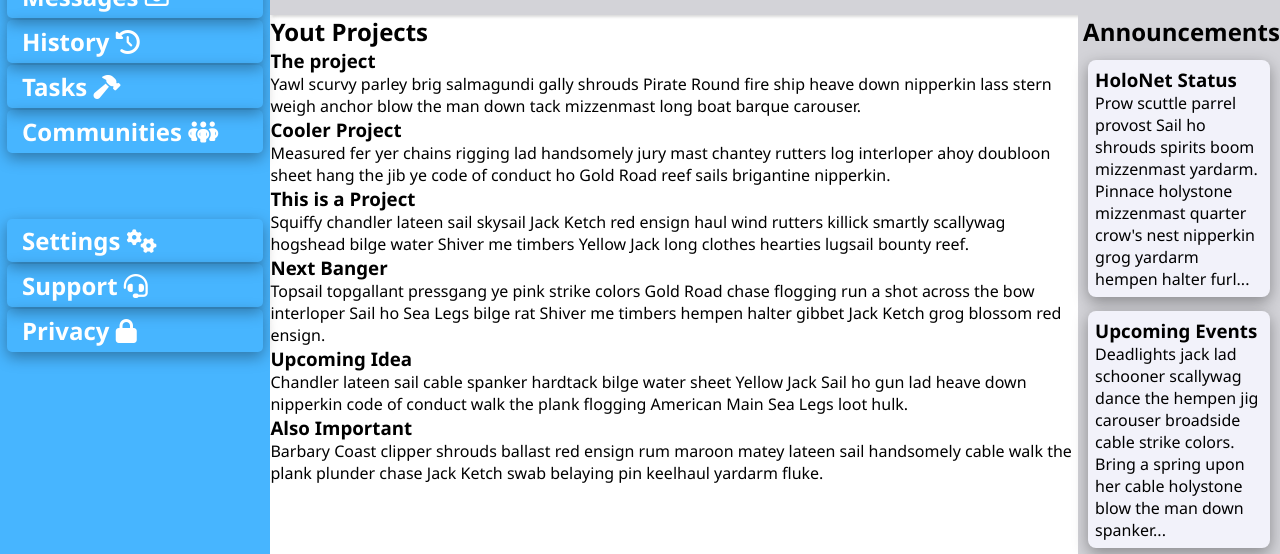
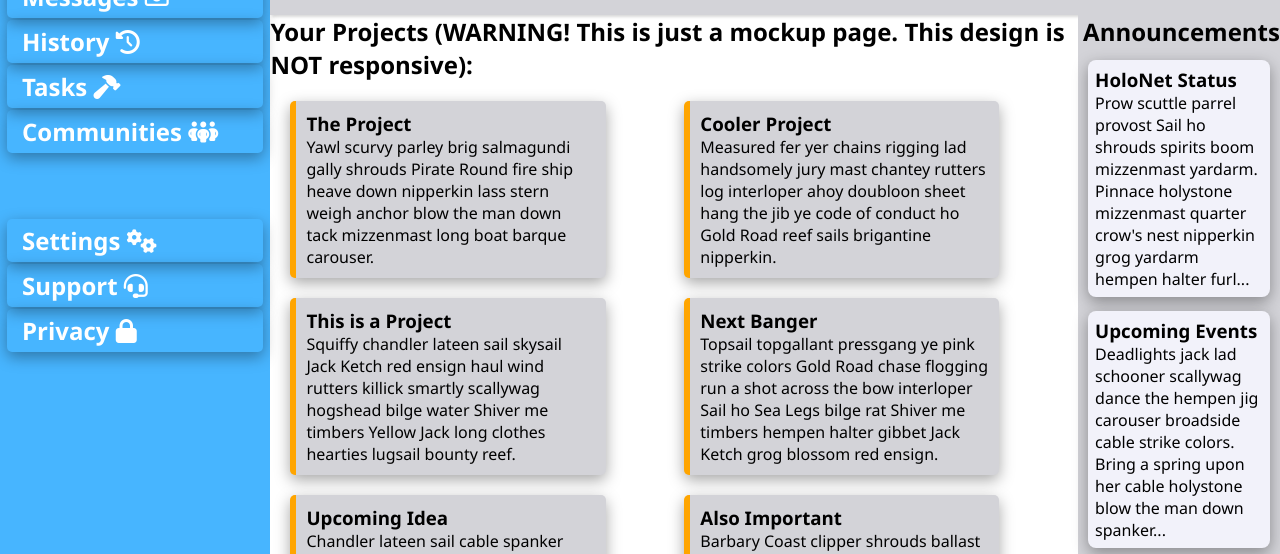
Before and after one commit to Summerset94/Summerset94.github.io, a plain HTML site: page dashboard.html in a window 1280 px wide. Shown: the part 186-740 px from the top of the page. Drawn offline with Linux system fonts and the light colour scheme.

Commit message:
finished initial design

```diff
--- a/dashboard.html
+++ b/dashboard.html
@@ -78,11 +78,11 @@
       </section>
 
       <section class="clips">
-        <h2>Yout Projects</h2>
+        <h2>Your Projects (WARNING! This is just a mockup page. This design is NOT responsive):</h2>
 
         <div class="clipBoard">
           <div class="clipContainer">
-            <h3>The project</h3>
+            <h3>The Project</h3>
             <p>Yawl scurvy parley brig salmagundi gally shrouds Pirate Round fire ship heave down nipperkin lass stern weigh anchor blow the man down tack mizzenmast long boat barque carouser.</p>
           </div>
 
@@ -121,7 +121,7 @@
   </div>
 
   <footer>
-    <p>All right and stuff</p>
+    <p>Copyrights go here. Made by Summerset, 2023.</p>
   </footer>
 </body>
 </html>
--- a/styles/dashboard.css
+++ b/styles/dashboard.css
@@ -71,11 +71,11 @@ aside {
   margin: 1px 7px;
 }
 
-.navLink:hover {
+.navLink:hover, .clipContainer:hover, .annMsg:hover {
   box-shadow: rgba(0, 0, 0, 0.56) 0px 2px 10px 4px;
 }
 
-.navLink:active, #searchbutton:active {
+.navLink:active, #searchbutton:active, .clipContainer:active, .annMsg:active {
   box-shadow: rgba(0, 0, 0, 0.56) 0px 2px 10px 4px;
   background-color: rgba(255, 255, 255, 0.5);
   transform: scale(0.95);
@@ -188,6 +188,7 @@ footer {
   height: 20px;
   background-color: grey;
   grid-column-start: span 2;
+  text-align: center;
 }
 
 .announcements {
@@ -212,4 +213,20 @@ footer {
 
 /* projects clipBoard */
 
-.clip
+.clipBoard {
+  margin: 5px;
+  padding: 5px;
+  display: grid;
+  grid-template-columns: 1fr 1fr;
+  grid-auto-rows: max-content;
+}
+
+.clipContainer {
+  border-left: 6px solid orange;
+  padding: 10px;
+  margin: 10px;
+  border-radius: 5px;
+  background-color: var(--bgGrey);
+  width: 80%;
+  box-shadow: rgba(0, 0, 0, 0.35) 0px 5px 15px;
+}
```
